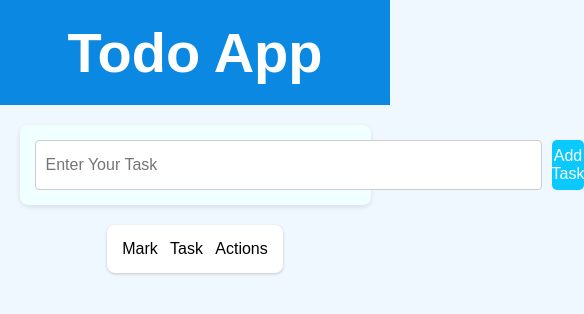
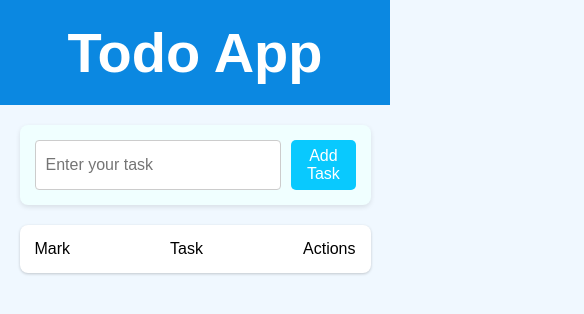
Before and after one commit to Abhinav-Desh/react-practices-Todo-App, a React (Create React App) app: page / in a window 390 px wide. Shown: the top 314 px of the page, 584 px wide, since content can reach past the window. Built offline with nearby package versions, Linux system fonts and the light colour scheme.

Commit message:
mobile responsive and text overflow resolve

```diff
--- a/src/App.css
+++ b/src/App.css
@@ -31,7 +31,8 @@ body {
 }
 
 .input-text {
-  flex: 1;
+  flex: 1 1;
+  width: 100%;
   height: 50px;
   border: 1px solid #ccc;
   border-radius: 4px;
@@ -73,18 +74,35 @@ body {
   display: flex;
   justify-content: space-between;
   align-items: center;
+  flex-wrap: wrap;
 }
 
-.items div {
-  flex: 1;
+.checkbox-item {
+  flex: 0 0 auto;
+}
+
+.data {
+  flex: 1 1 60%;
+  padding-left: 10px;
+  font-size: 18px;
+  white-space: nowrap;
+  overflow-x: auto;
+
+  max-width: 100%;
+  width: 100%;
+}
+
+.action-buttons {
+  flex: 0 0 auto;
   display: flex;
+  justify-content: flex-end;
   align-items: center;
 }
 
-.data {
-  flex: 1;
-  padding-left: 10px;
-  font-size: 18px;
+input[type="checkbox"] {
+  width: auto;
+  margin-right: 10px;
+  justify-content: center;
 }
 
 .edit, .delete {
@@ -103,13 +121,14 @@ body {
   color: white;
 }
 
-.edit:hover{
+.edit:hover {
   background-color: rgb(16, 208, 237);
   color: white;
 }
 
-.know{
-  width: 45%;
+.know {
+  width: 90%;
+  max-width: 600px;
   background-color: white;
   margin: 10px auto;
   padding: 15px;
@@ -119,3 +138,42 @@ body {
   justify-content: space-between;
   align-items: center;
 }
+
+/* Responsive adjustments for mobile screens */
+@media screen and (max-width: 480px) {
+
+  .items {
+    flex-direction: row; /* Stack items vertically on small screens */
+    align-items: center; /* Align items to the start */
+  }
+
+  .data {
+    max-width: 50%;
+    font-size: 16px;
+    white-space: nowrap; /* Keep the text in a single line */
+    overflow-x: auto; /* Enable horizontal scroll when text overflows */
+  }
+
+  .checkbox-item {
+    margin-bottom: 10px; /* Space out the checkbox from the text */
+  }
+
+  .action-buttons {
+    width: 40%;
+    justify-content: space-between;
+  }
+
+  .addbutton {
+    width: 20%;
+  }
+
+  .input-text {
+    width: 100%;
+  }
+
+  .edit, .delete {
+    width: 48%;
+    margin-left: 0;
+    margin-top: 5px;
+  }
+}
--- a/src/App.js
+++ b/src/App.js
@@ -1,35 +1,34 @@
 import React, { useState } from 'react';
-import Start from './Components/Start';
+import Start from './Components/Start'
+import TodoList from './Components/TodoList';
 import TodoForm from './Components/TodoForm';
-import TodoList from './Components/TodoList';
 import './App.css';
 
 function App() {
-  const [tasks, setTasks] = useState([]);  // Store the array of tasks
-  const [currentTask, setCurrentTask] = useState(null);  // Add current task
+  const [tasks, setTasks] = useState([]);
+  const [taskInput, setTaskInput] = useState('');
   const [isEditing, setIsEditing] = useState(false);
-  const [taskInput, setTaskInput] = useState('');  // Task input for the form
+  const [currentTask, setCurrentTask] = useState(null);
 
-  // Add new task
+  // Add new task to the list
   const addTask = (newTaskText) => {
-    setTasks([...tasks, { id: Date.now(), text: newTaskText }]);
+    setTasks([...tasks, { id: Date.now(), text: newTaskText, completed: false }]);
   };
 
-  // Edit an existing task
+  // Edit a task
   const editTask = (task) => {
-    setCurrentTask(task);  // Set current task for editing
-    setTaskInput(task.text);  // Set taskInput to the current task text
-    setIsEditing(true);  // Enable editing mode
+    setCurrentTask(task);
+    setTaskInput(task.text);
+    setIsEditing(true);
   };
 
-  // Update an existing task
+  // Update task after editing
   const updateTask = (updatedTaskText) => {
     setTasks(tasks.map(task =>
       task.id === currentTask.id ? { ...task, text: updatedTaskText } : task
     ));
-    setIsEditing(false);  // Exit editing mode
-    setCurrentTask(null);  // Reset current task
-    setTaskInput('');  // Clear input
+    setIsEditing(false);
+    setCurrentTask(null);
   };
 
   // Delete a task
@@ -37,9 +36,16 @@ function App() {
     setTasks(tasks.filter(task => task.id !== id));
   };
 
+  // Toggle task completion
+  const toggleCompletion = (id) => {
+    setTasks(tasks.map(task =>
+      task.id === id ? { ...task, completed: !task.completed } : task
+    ));
+  };
+
   return (
     <div className="App">
-      <Start />
+      <Start/>
       <TodoForm
         task={taskInput}
         setTask={setTaskInput}
@@ -48,7 +54,13 @@ function App() {
         isEditing={isEditing}
         currentTask={currentTask}
       />
-      <TodoList tasks={tasks} editTask={editTask} deleteTask={deleteTask} />
+      <TodoList
+  tasks={tasks}
+  editTask={editTask}
+  deleteTask={deleteTask}
+  toggleCompletion={toggleCompletion}
+/>
+
     </div>
   );
 }
--- a/src/Components/TodoForm.jsx
+++ b/src/Components/TodoForm.jsx
@@ -1,38 +1,40 @@
-import React from "react";
+import React, { useEffect } from 'react';
 
-const TodoForm = ({ task, setTask, addTask, updateTask, currentTask, isEditing }) => {
+const TodoForm = ({ task, setTask, addTask, updateTask, isEditing, currentTask }) => {
+
   // Handle form submission
   const handleSubmit = (e) => {
     e.preventDefault();
-    if (task) {
+    if (task.trim()) {
       if (isEditing) {
-        updateTask(task);  // Update task if in editing mode
+        updateTask(task); // Update the existing task
       } else {
-        addTask(task);  // Add new task if not in editing mode
+        addTask(task); // Add a new task
       }
-      setTask('');  // Clear input after submission
+      setTask('');
     }
   };
 
+  useEffect(() => {
+    if (isEditing && currentTask) {
+      setTask(currentTask.text);
+    }
+  }, [isEditing, currentTask, setTask]);
+
   return (
-    <>
     <form className="Todo-form" onSubmit={handleSubmit}>
       <input
         type="text"
-          placeholder="Enter Your Task"
         value={task}
-          onChange={(e) => setTask(e.target.value)}  // Update task input on change
+        onChange={(e) => setTask(e.target.value)}
+        placeholder="Enter your task"
         className="input-text"
         required
-          minLength="1"
-          maxLength="50"
-          size="50"
       />
       <button type="submit" className="addbutton">
-          {isEditing ? 'Update Task' : 'Add Task'}  {/* Button text changes based on editing mode */}
+        {isEditing ? 'Update Task' : 'Add Task'}
       </button>
     </form>
-    </>
   );
 };
 
--- a/src/Components/TodoItem.jsx
+++ b/src/Components/TodoItem.jsx
@@ -1,23 +1,27 @@
-import React from "react";
+import React from 'react';
 
-const TodoItem = ({ task, editTask, deleteTask }) => {
-  console.log(task.id + " --> " + task.text);
-
+const TodoItem = ({ task, editTask, deleteTask, toggleCompletion }) => {
   return (
-    <li className="items" key={task.id}>
-      <div>
-        <input type="checkbox" />
+    <div className="items">
+      <div className='checkbox-item'>
+        <input
+          type="checkbox"
+          checked={task.completed}
+          onChange={() => toggleCompletion(task.id)} // Toggle completion status
+        />
       </div>
-      <div className="data">{task.text}</div>
-      <button className="edit" onClick={() => editTask(task)}>Edit</button>
-      <button
-        className="delete"
-        onClick={() => deleteTask(task.id)} // Pass task id to delete
+      <div
+        className="data"
+        style={{ textDecoration: task.completed ? 'line-through' : 'none' }}
       >
-        Delete
-      </button>
-    </li>
+        {task.text}
+      </div>
+      <div className='action-buttons'>
+        <button className="edit" onClick={() => editTask(task)}>Edit </button>
+        <button className="delete" onClick={() => deleteTask(task.id)}>Delete </button>
+      </div>
+    </div>
   );
-};
+}
 
 export default TodoItem;
--- a/src/Components/TodoList.jsx
+++ b/src/Components/TodoList.jsx
@@ -1,7 +1,7 @@
 import React from "react";
 import TodoItem from "./TodoItem";
 
-const TodoList = ({ tasks, editTask, deleteTask }) => {
+const TodoList = ({ tasks, editTask, deleteTask,toggleCompletion }) => {
   return (
     <>
       <div className="know">
@@ -17,6 +17,7 @@ const TodoList = ({ tasks, editTask, deleteTask }) => {
               task={task}
               editTask={editTask}
               deleteTask={deleteTask}
+              toggleCompletion={toggleCompletion}
             />
           ))}
       </ul>
```
Lines whose indentation alone changed are shown as unchanged.
